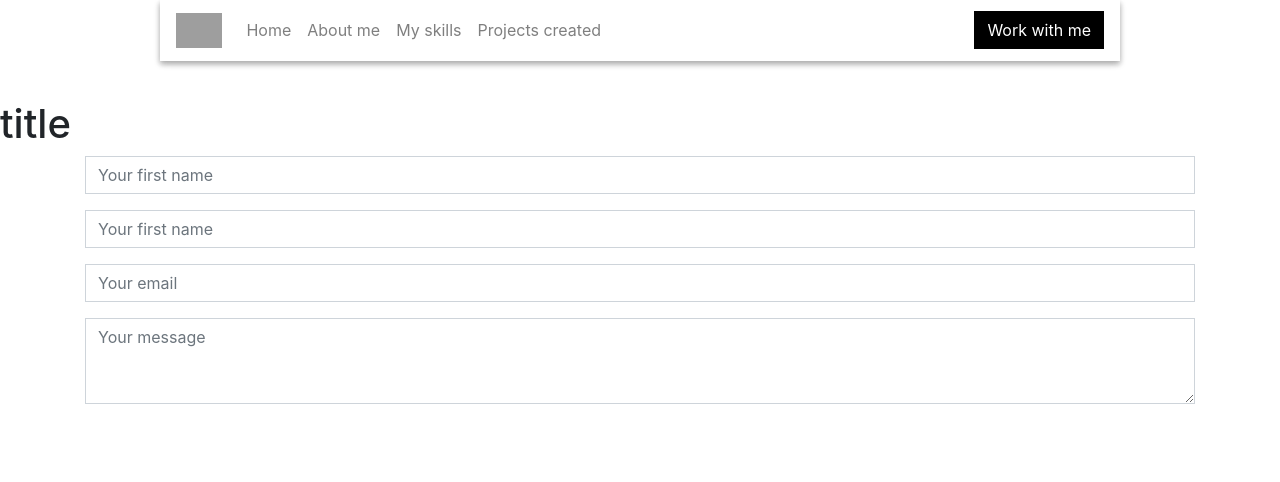
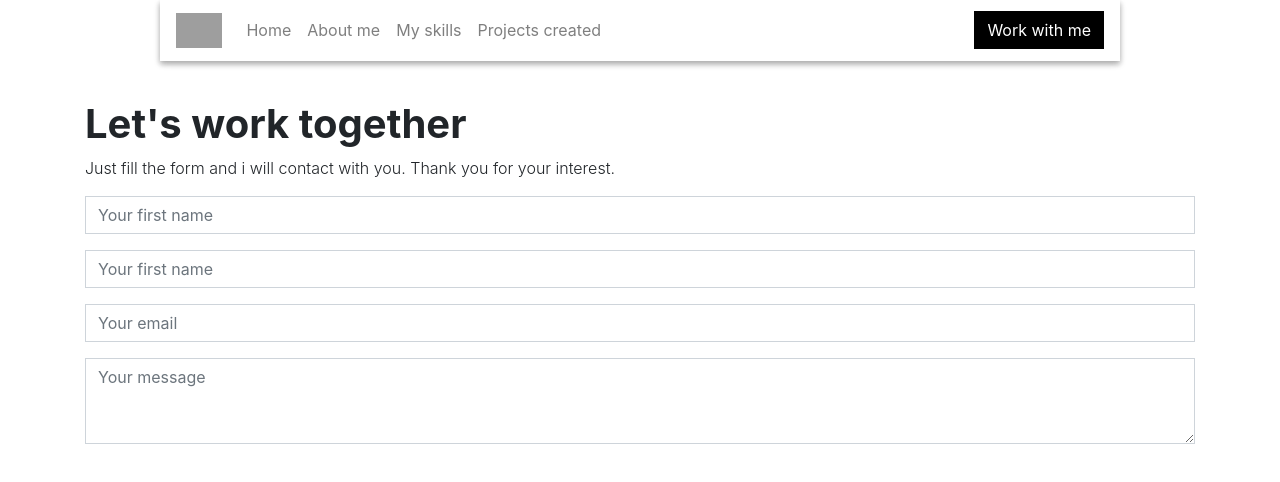
Before and after one commit to AlejandroMilan/MilanPortfolio, a Nuxt app: page /contact in a window 1280 px wide. Shown: the top 482 px of the page. Built offline with nearby package versions, Linux system fonts and the light colour scheme; grey boxes are pictures that could not be loaded.

Commit message:
Data added to Contact title component

```diff
--- a/components/contact_page-components/ContactTitle.vue
+++ b/components/contact_page-components/ContactTitle.vue
@@ -1,8 +1,21 @@
 <template>
-  <h1>title</h1>
+  <section class="contact">
+    <div class="container">
+      <h1 class="font-weight-bold">{{ title }}</h1>
+      <p class="font-weight-light">{{ introduction }}</p>
+    </div>
+  </section>
 </template>
 
 <script lang="ts">
 import Vue from 'vue'
-export default Vue.extend({})
+export default Vue.extend({
+  data: () => {
+    return {
+      title: "Let's work together",
+      introduction:
+        'Just fill the form and i will contact with you. Thank you for your interest.',
+    }
+  },
+})
 </script>
```
